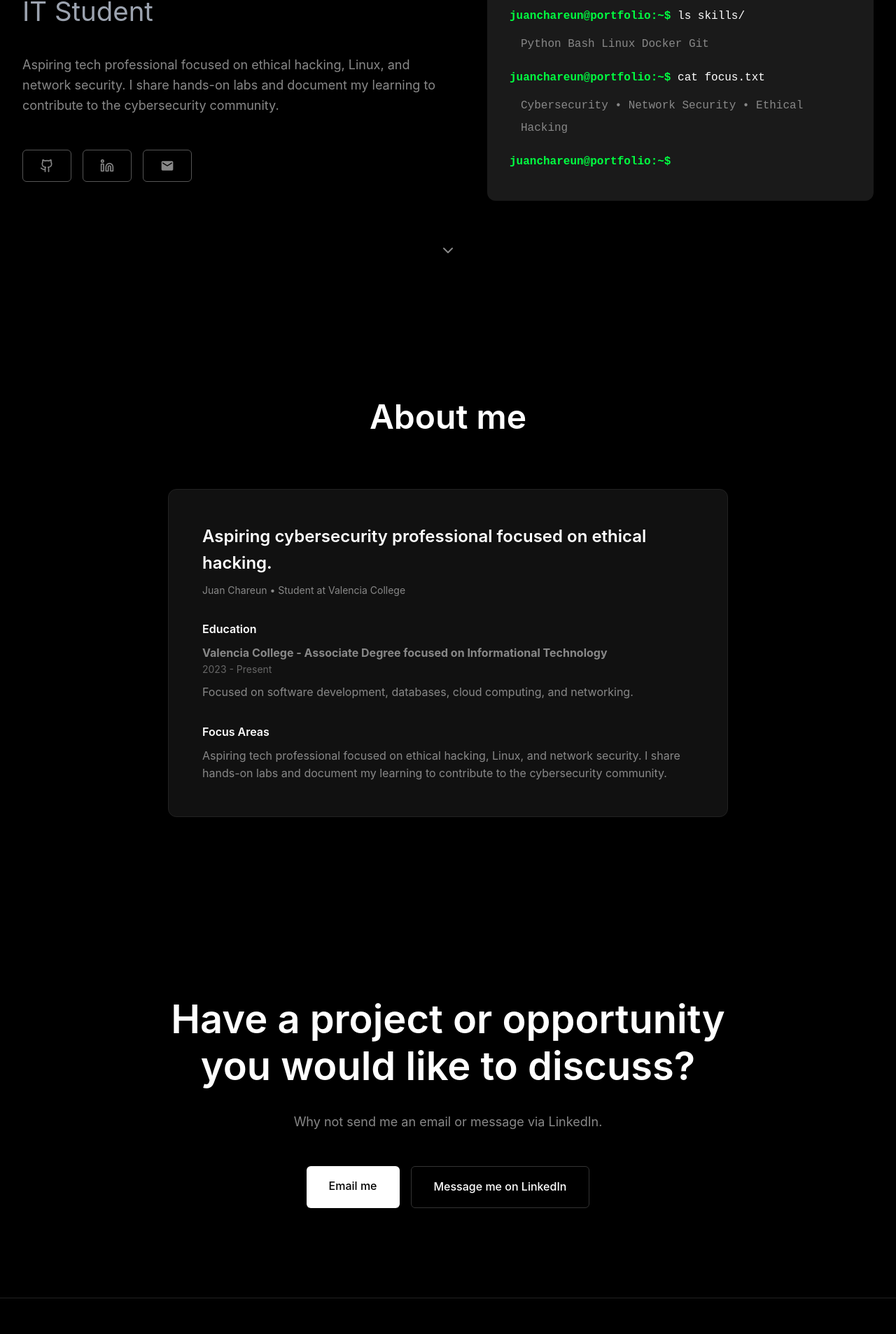
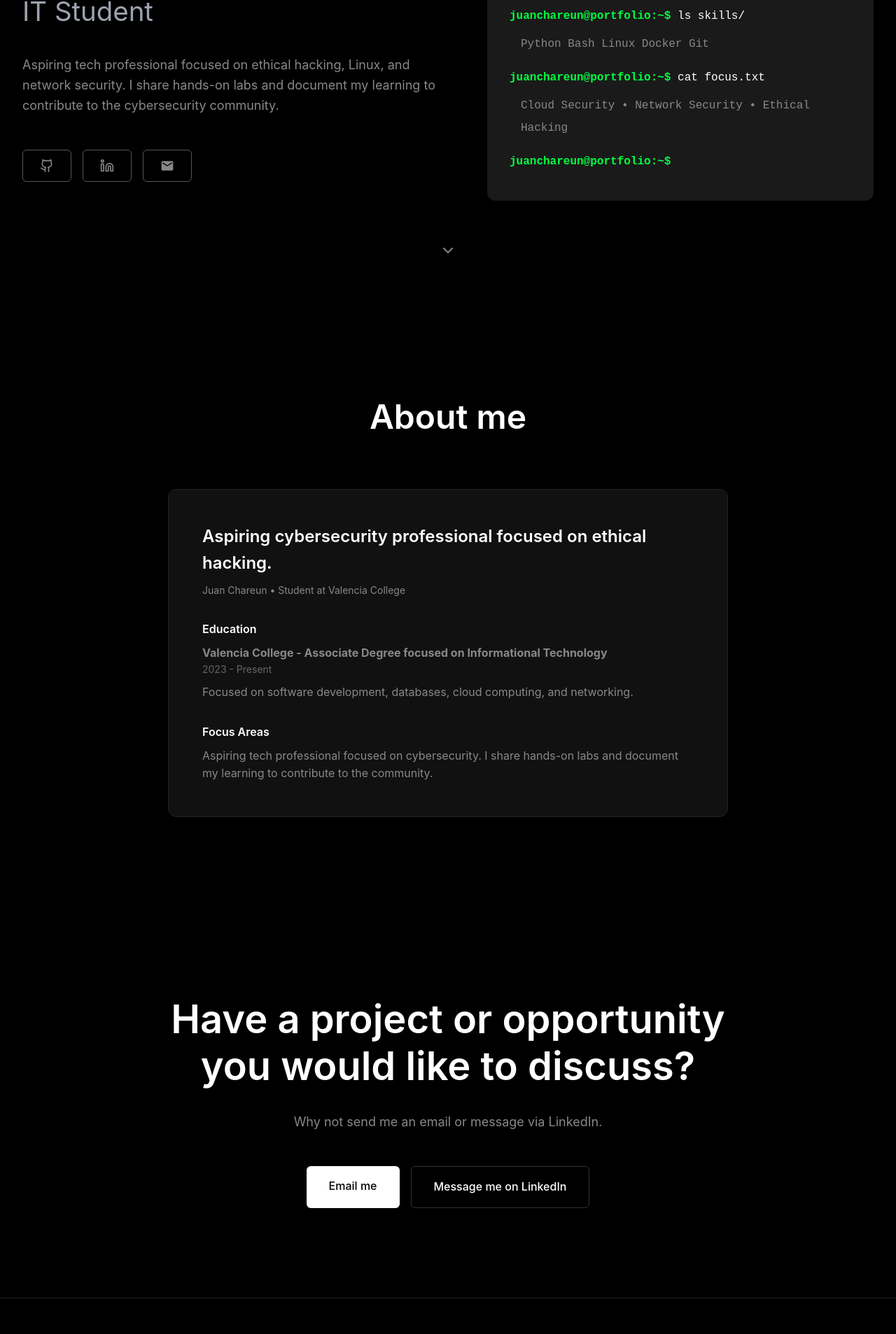
Before and after one commit to juanchareun/Portfolio, a React (Create React App) app: page / in a window 1280 px wide. Shown: the part 386-2293 px from the top of the page at 70% size. Built offline with nearby package versions, Linux system fonts and the light colour scheme.

Commit message:
Update App.tsx

```diff
--- a/src/App.tsx
+++ b/src/App.tsx
@@ -97,7 +97,7 @@ function App() {
                   <span className="prompt">juanchareun@portfolio:~$</span> cat focus.txt
                 </div>
                 <div className="terminal-output">
-                  Cybersecurity • Network Security • Ethical Hacking
+                  Cloud Security • Network Security • Ethical Hacking
                 </div>
                 <div className="terminal-line">
                   <span className="prompt">juanchareun@portfolio:~$</span> <span className="cursor">_</span>
@@ -132,7 +132,7 @@ function App() {
 
                 <div className="detail-item">
                   <h4>Focus Areas</h4>
-                  <p>Aspiring tech professional focused on ethical hacking, Linux, and network security. I share hands-on labs and document my learning to contribute to the cybersecurity community.</p>
+                  <p>Aspiring tech professional focused on cybersecurity. I share hands-on labs and document my learning to contribute to the community.</p>
                 </div>
               </div>
             </div>
@@ -173,7 +173,7 @@ function App() {
       {/* Footer */}
       <footer className="footer">
         <div className="footer-container">
-          <div className="footer-logo">juan.chareun</div>
+          <div className="footer-logo">Juan Chareun - Portfolio</div>
           <div className="footer-links">
             <a
               href="https://mail.google.com/mail/?view=cm&to=juanignaciochareun@gmail.com"
```
